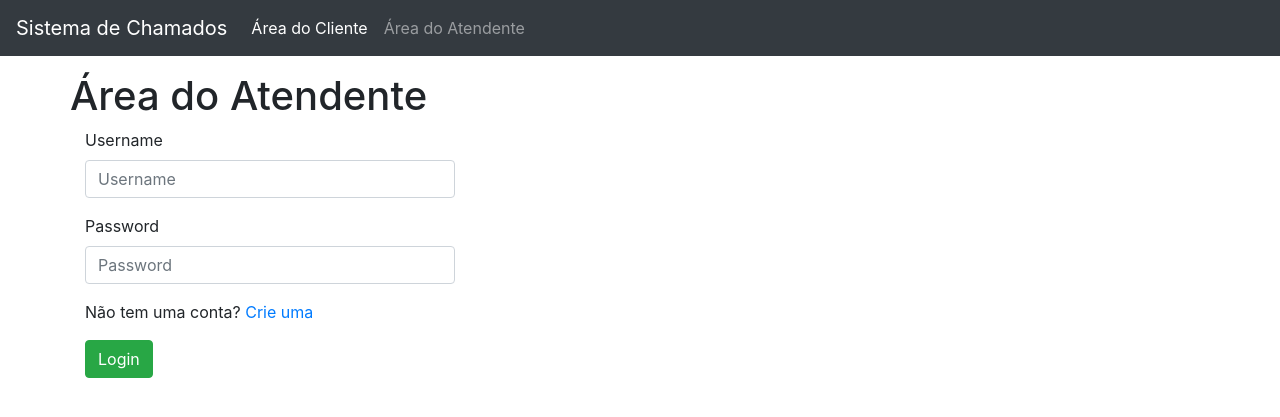
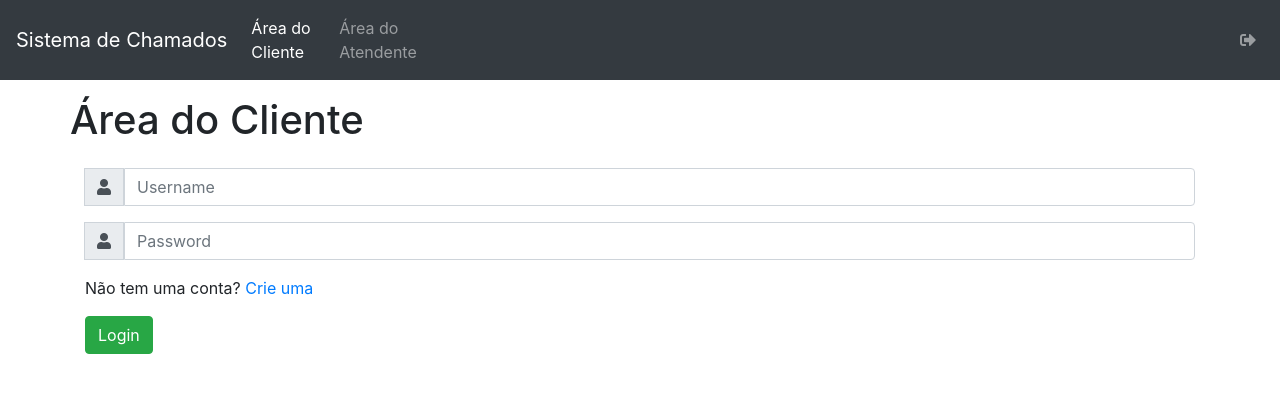
Before and after one commit to cesarmsj/help-desk-django, a Django app: page /atendente_login/ in a window 1280 px wide. Shown: the top 417 px of the page. Run offline with Django 3.2, Linux system fonts and the light colour scheme; some libraries are stand-ins or nearby versions.

Commit message:
Primeiro commit

```diff
--- a/help_desk_django_project/help_desk_django_project/settings.py
+++ b/help_desk_django_project/help_desk_django_project/settings.py
@@ -132,6 +132,6 @@ STATIC_URL = '/static/'
 
 DEFAULT_AUTO_FIELD = 'django.db.models.BigAutoField'
 
-LOGIN_REDIRECT_URL = reverse_lazy('helpdesk:cliente_home')
-LOGIN_URL = reverse_lazy('helpdesk:cliente_login')
-LOGOUT_REDIRECT_URL = reverse_lazy('helpdesk:cliente_logout')
+#LOGIN_REDIRECT_URL = reverse_lazy('helpdesk:cliente_home')
+#LOGIN_URL = reverse_lazy('helpdesk:cliente_login')
+#LOGOUT_REDIRECT_URL = reverse_lazy('helpdesk:cliente_logout')
--- a/help_desk_django_project/helpdesk/templates/atendente/atendente_login.html
+++ b/help_desk_django_project/helpdesk/templates/atendente/atendente_login.html
@@ -2,21 +2,50 @@
 {% load bootstrap3 %}
 
 {% block title %}
+    <div class="row">
+        <div class="col-12">
             Área do Atendente
+         </div>
+    </div>
 {% endblock title %}
 
 {% block content %}
+    <div class="row">
+        <div class="col-12">
+
+
 
         {% if form.errors %}
         <p>Usuário ou senha incorreto. Por favor, tente novamente.</p>
         {% endif %}
 
-<form method="post" >
+        <form method="post" action="" >
             {% csrf_token %}
-  {% bootstrap_form form  %}
+            <div class="input-group mb-3">
+                <div class="input-group-append">
+                    <span class="input-group-text"><i class="fas fa-user"></i></span>
+                </div>
 
+                <input type="text" name="username" placeholder="Username" class="form-control">
+            </div>
+            <div class="input-group mb-3">
+                <div class="input-group-append">
+                    <span class="input-group-text"><i class="fas fa-user"></i></span>
+                </div>
+
+                <input type="password" name="password" placeholder="Password" class="form-control">
+            </div>
               <p>Não tem uma conta?<a href="{% url 'cliente_create' %}"> Crie uma</a></p>
               <button type="submit" class="btn btn-success">Login</button>
         </form>
+    </div>
+</div>
 
+{% if messages %}
+            <div class="alert alert-danger" role="alert">
+                {% for message in messages %}
+                    <div {% if message.tags %} class="{{ message.tags }}"{% endif %}>{{ message }}</div>
+                {% endfor %}
+            </div>
+{% endif %}
 {% endblock content %}
--- a/help_desk_django_project/helpdesk/templates/base.html
+++ b/help_desk_django_project/helpdesk/templates/base.html
@@ -26,12 +26,20 @@
                   </li>
                 </ul>
               </div>
+                <div class="navbar-collapse collapse w-100 order-3 dual-collapse2">
+                    <ul class="navbar-nav ml-auto">
+                        <li class="nav-item">
+                            <a class="nav-link" href="{% url 'logout' %}"><i class="fas fa-sign-out-alt"></i></a>
+                        </li>
+
+                    </ul>
+                </div>
         </nav>
         </div>
 
     </div>
     <div class="container">
-        <div class="row">
+        <div class="row mb-3">
             <div clas="col-12">
                  <h1>
                     {% block title %}
--- a/help_desk_django_project/helpdesk/templates/cliente/cliente_login.html
+++ b/help_desk_django_project/helpdesk/templates/cliente/cliente_login.html
@@ -12,17 +12,40 @@
 {% block content %}
     <div class="row">
         <div class="col-12">
+
+
+
         {% if form.errors %}
         <p>Usuário ou senha incorreto. Por favor, tente novamente.</p>
         {% endif %}
 
-        <form method="post" >
+        <form method="post" action="" >
             {% csrf_token %}
-          {% bootstrap_form form  %}
+            <div class="input-group mb-3">
+                <div class="input-group-append">
+                    <span class="input-group-text"><i class="fas fa-user"></i></span>
+                </div>
 
-          <p>Não tem uma conta?<a href="{% url 'cliente_create' %}"> Crie uma</a></p>
-          <button type="submit" class="btn btn-success">Login</button>
+                <input type="text" name="username" placeholder="Username" class="form-control">
+            </div>
+            <div class="input-group mb-3">
+                <div class="input-group-append">
+                    <span class="input-group-text"><i class="fas fa-user"></i></span>
+                </div>
+
+                <input type="password" name="password" placeholder="Password" class="form-control">
+            </div>
+              <p>Não tem uma conta?<a href="{% url 'cliente_create' %}"> Crie uma</a></p>
+              <button type="submit" class="btn btn-success">Login</button>
         </form>
     </div>
 </div>
+
+{% if messages %}
+            <div class="alert alert-danger" role="alert">
+                {% for message in messages %}
+                    <div {% if message.tags %} class="{{ message.tags }}"{% endif %}>{{ message }}</div>
+                {% endfor %}
+            </div>
+{% endif %}
 {% endblock content %}
--- a/help_desk_django_project/helpdesk/urls.py
+++ b/help_desk_django_project/helpdesk/urls.py
@@ -3,18 +3,18 @@ from .views import *
 
 urlpatterns = [
     url(r'^home/', home, name='home'),
+    url(r'^logout/', logout, name='logout'),
     url(r'^atendente_login/', atendente_login, name='atendente_login'),
     url(r'^atendente_home/', atendente_home, name='atendente_home'),
     url(r'^atendente_list/', atendente_list, name='atendente_list'),
     url(r'^atendente_create/', atendente_create, name='atendente_create'),
-    url(r'^atendente_update/(?P<pk>[0-9]+)', atendente_update, name='atendente_update'),
+#    url(r'^atendente_update/(?P<pk>[0-9]+)', atendente_update, name='atendente_update'),
     url(r'^atendente_delete/(?P<pk>[0-9]+)', atendente_delete, name='atendente_delete'),
     url(r'^cliente_login/', cliente_login, name='cliente_login'),
-    url(r'^cliente_logout/', cliente_logout, name='cliente_logout'),
     url(r'^cliente_home/', cliente_home, name='cliente_home'),
     url(r'^cliente_list/', cliente_list, name='cliente_list'),
     url(r'^cliente_create/', cliente_create, name='cliente_create'),
-    url(r'^cliente_update/(?P<pk>[0-9]+)', cliente_update, name='cliente_update'),
+#    url(r'^cliente_update/(?P<pk>[0-9]+)', cliente_update, name='cliente_update'),
     url(r'^cliente_delete/(?P<pk>[0-9]+)', cliente_delete, name='cliente_delete'),
     url(r'^chamado_create/', chamado_create, name='chamado_create'),
 ]
--- a/help_desk_django_project/helpdesk/views.py
+++ b/help_desk_django_project/helpdesk/views.py
@@ -1,50 +1,12 @@
 from django.forms import ModelForm
 from django.shortcuts import render, redirect, get_object_or_404
-from django.contrib.auth import authenticate, login
+from django.contrib import messages
+from django.contrib.auth import authenticate, login, logout
+from django.contrib.auth.forms import UserCreationForm
 from .models import *
 from django import forms
 
 # Create your views here.
-def home(request, template_name='home/home.html'):
-    return render(request, template_name)
-
-class ClienteLoginForm(ModelForm):
-    class Meta:
-        model = Cliente
-        fields = ['username', 'password' ]
-        widgets = {
-            'username': forms.TextInput(attrs={'class': 'form-control col-4', 'type': 'text', 'required': 'required'}),
-            'password': forms.PasswordInput(attrs={'class': 'form-control col-4', 'type': 'password', 'required': 'required'}),
-        }
-
-class AtendenteLoginForm(ModelForm):
-    class Meta:
-        model = Cliente
-        fields = ['username', 'password' ]
-        widgets = {
-            'username': forms.TextInput(attrs={'class': 'form-control col-4', 'type': 'text', 'required': 'required'}),
-            'password': forms.PasswordInput(attrs={'class': 'form-control col-4', 'type': 'password', 'required': 'required'})
-        }
-
-class ClienteForm(ModelForm):
-    class Meta:
-        model = Cliente
-        fields = ['username','password', 'nome', 'nascimento', 'email', 'sexo', 'cidade']
-        widgets = {
-            'password': forms.PasswordInput(),
-            'confirmPassword': forms.PasswordInput(),
-            'nascimento': forms.DateInput(attrs={'class': 'form-control', 'type': 'date', 'required': 'required'}),
-        }
-
-class AtendenteForm(ModelForm):
-    class Meta:
-        model = Atendente
-        fields = ['username','password', 'nome', 'nascimento', 'email', 'sexo', 'cidade']
-        widgets = {
-            'password': forms.PasswordInput(),
-            'confirmPassword': forms.PasswordInput(),
-            'StartDate': forms.DateInput(attrs={'class': 'form-control', 'type': 'date', 'required': 'required'}),
-        }
 
 class ChamadoForm(ModelForm):
     class Meta:
@@ -63,15 +25,31 @@ class ChamadoInteracaoForm(ModelForm):
             'data_fechamento': forms.DateInput(attrs={'class': 'form-control', 'type': 'date', 'required': 'required'})
         }
 
-def cliente_login(request, template_name='cliente/cliente_login.html'):
-    form = ClienteLoginForm(request.POST or None)
-    if form.is_valid():
-        form.save()
+
+def home(request, template_name='home/home.html'):
+    return render(request, template_name)
+
+def cliente_login(request):
+    if request.user.is_authenticated:
         return redirect('cliente_home')
-    return render(request, template_name, {'form': form})
+    else:
+        if request.method == 'POST':
+            username = request.POST.get('username')
+            password = request.POST.get('password')
 
-def cliente_logout(request, template_name='cliente/cliente_logout.html'):
-        return redirect(template_name)
+            user = authenticate(request, username=username, password=password)
+
+            if user is not None:
+                login(request, user)
+                return redirect('cliente_home')
+            else:
+                messages.info(request, 'Usuário ou senha incorreto')
+        context = {}
+        return render(request, 'cliente/cliente_login.html', context)
+
+def logout(request):
+        logout(request)
+        return redirect('home')
 
 def cliente_home(request, template_name='cliente/cliente_home.html'):
     chamado = Chamado.objects.all()
@@ -84,22 +62,19 @@ def cliente_list(request, template_name='cliente/cliente_list.html'):
     return render(request, template_name, clientes)
 
 def cliente_create(request, template_name='cliente/cliente_form.html'):
-    form = ClienteForm(request.POST or None)
-    if form.is_valid():
-        form.save()
-        return redirect('cliente_list')
-    return render(request, template_name, {'form': form})
+    if request.user.is_authenticated:
+        return redirect('cliente_home')
+    else:
+        form = UserCreationForm(request.POST)
+        if form.is_valid():
+            form.save()
+            user = form.cleaned_data.get('username')
+            messages.sucess(request, 'Conta criada para o usuário ' + user)
 
-def cliente_update(request, pk, template_name='cliente/cliente_form.html'):
-    cliente = get_object_or_404(Cliente, pk=pk)
-    if request.method == "POST":
-        form = ClienteForm(request.POST, instance=cliente)
-        if form.is_valid():
-            cliente = form.save()
-            return redirect('cliente_list')
-    else:
-            form = ClienteForm(instance=cliente)
-    return render(request, template_name, {'form': form})
+            return redirect('cliente_login')
+
+    context = {'form': form}
+    return render(request, template_name, context)
 
 def cliente_delete(request, pk):
     cliente = Cliente.objects.get(pk=pk)
@@ -113,12 +88,23 @@ def atendente_home(request, template_name='atendente/atendente_home.html'):
     chamados = {'chamado': chamado}
     return render(request, template_name, chamados)
 
-def atendente_login(request, template_name='atendente/atendente_login.html'):
-    form = AtendenteLoginForm(request.POST or None)
-    if form.is_valid():
-        form.save()
+def atendente_login(request):
+    if request.user.is_authenticated:
         return redirect('atendente_home')
-    return render(request, template_name, {'form': form})
+    else:
+        if request.method == 'POST':
+            username = request.POST.get('username')
+            password = request.POST.get('password')
+
+            user = authenticate(request, username=username, password=password)
+
+            if user is not None:
+                login(request, user)
+                return redirect('atendente_home')
+            else:
+                messages.info(request, 'Usuário ou senha incorreto')
+        context = {}
+        return render(request, 'cliente/cliente_login.html', context)
 
 def atendente_list(request, template_name='atendente/atendente_list.html'):
     atendente = Atendente.objects.all()
@@ -126,22 +112,30 @@ def atendente_list(request, template_name='atendente/atendente_list.html'):
     return render(request, template_name, atendentes)
 
 def atendente_create(request, template_name='atendente/atendente_form.html'):
-    form = AtendenteForm(request.POST or None)
-    if form.is_valid():
-        form.save()
-        return redirect('atendente_list')
-    return render(request, template_name, {'form': form})
+    if request.user.is_authenticated:
+        return redirect('atendente_home')
+    else:
+        form = UserCreationForm(request.POST)
+        if form.is_valid():
+            form.save()
+            user = form.cleaned_data.get('username')
+            messages.sucess(request, 'Conta criada para o usuário ' + user)
 
-def atendente_update(request, pk, template_name='atendente/atendente_form.html'):
-    atendente = get_object_or_404(Atendente, pk=pk)
-    if request.method == "POST":
-        form = AtendenteForm(request.POST, instance=atendente)
-        if form.is_valid():
-            cliente = form.save()
-            return redirect('atendente_list')
-    else:
-        form = AtendenteForm(instance=atendente)
-    return render(request, template_name, {'form': form})
+            return redirect('atendente_login')
+
+    context = {'form': form}
+    return render(request, template_name, context)
+
+#def atendente_update(request, pk, template_name='atendente/atendente_form.html'):
+#    atendente = get_object_or_404(Atendente, pk=pk)
+#    if request.method == "POST":
+#        form = AtendenteForm(request.POST, instance=atendente)
+#        if form.is_valid():
+#            cliente = form.save()
+#            return redirect('atendente_list')
+#    else:
+#        form = AtendenteForm(instance=atendente)
+#    return render(request, template_name, {'form': form})
 
 def atendente_delete(request, pk):
     atendente = Atendente.objects.get(pk=pk)
```
Also changed, not shown: help_desk_django_project/helpdesk/models.py (+6 -35 lines), help_desk_django_project/helpdesk/templates/atendente/atendente_form.html (+57 -3 lines), help_desk_django_project/helpdesk/templates/cliente/cliente_form.html (+55 -2 lines). Lines whose indentation alone changed are shown as unchanged.
